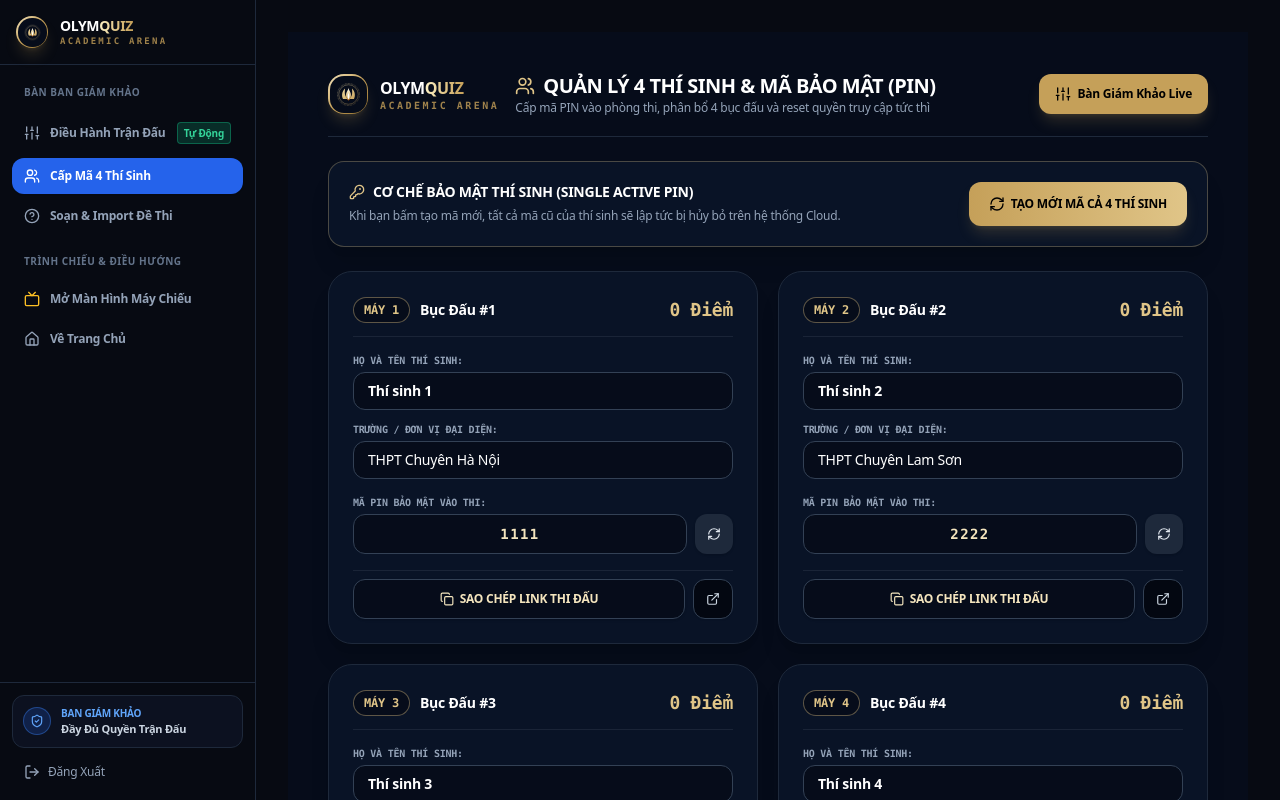
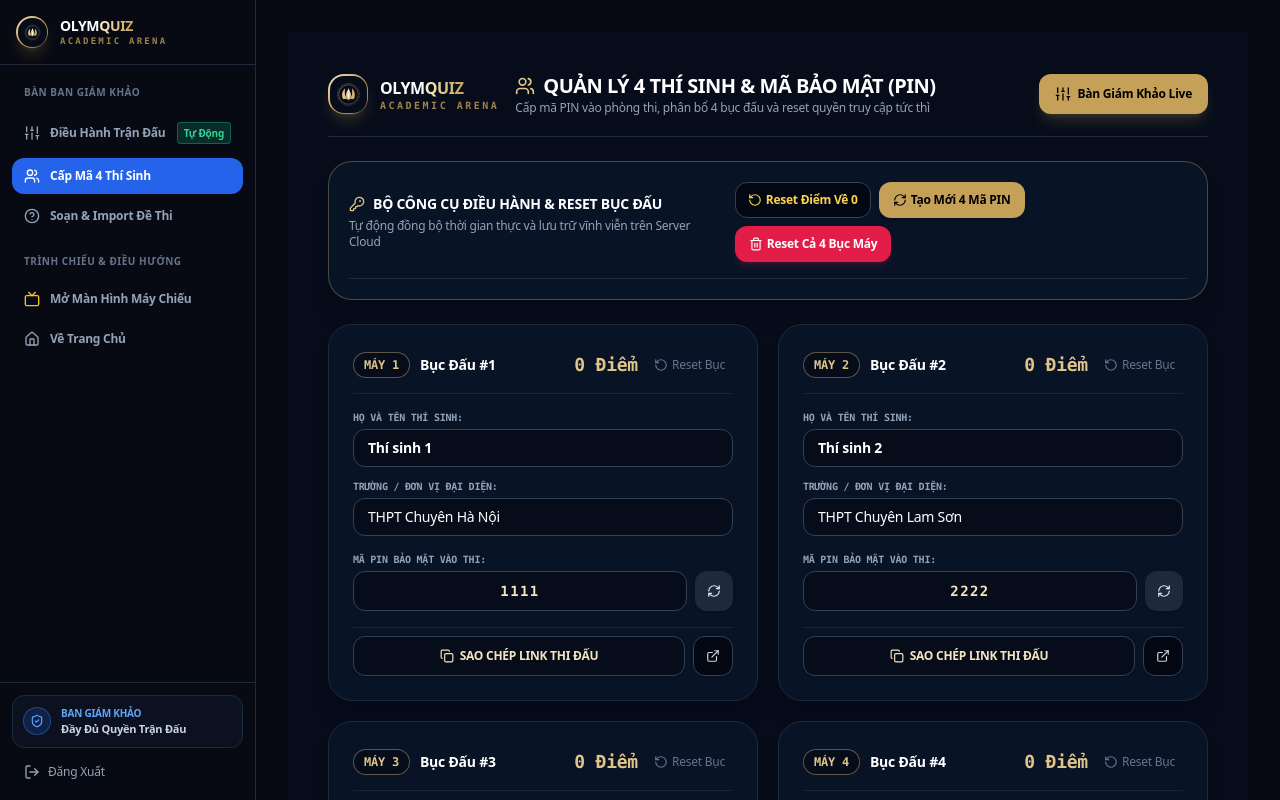
Before and after one commit to mm4you/thitho, a Next.js app: page /admin/players in a window 1280 px wide. Built offline with nearby package versions, Linux system fonts and the light colour scheme; no server answers; sample sign-in values are in the browser's storage.

Commit message:
feat: bo sung day du bo cong cu Reset tung buc may, Reset diem ve 0 va Reset toan bo 4 buc may thi sinh

```diff
--- a/src/app/admin/players/page.tsx
+++ b/src/app/admin/players/page.tsx
@@ -16,12 +16,13 @@
   RefreshCw,
   Copy,
   Check,
-  Eye,
-  EyeOff,
+  RotateCcw,
   Sliders,
   ExternalLink,
   ShieldCheck,
   Sparkles,
+  Trash2,
+  AlertTriangle,
 } from "lucide-react";
 import { Button } from "@/components/ui/button";
 import { BrandLogo } from "@/components/brand/BrandLogo";
@@ -40,6 +41,7 @@
   const [originUrl, setOriginUrl] = useState<string>("");
   const [copiedSlot, setCopiedSlot] = useState<number | null>(null);
   const [copiedAll, setCopiedAll] = useState<boolean>(false);
+  const [statusMessage, setStatusMessage] = useState<string>("");
 
   useEffect(() => {
     if (typeof window !== "undefined") {
@@ -60,7 +62,12 @@
     return () => unsubscribe();
   }, []);
 
-  // ĐỔI TÊN THÍ SINH
+  const showToast = (msg: string) => {
+    setStatusMessage(msg);
+    setTimeout(() => setStatusMessage(""), 3000);
+  };
+
+  // ĐỔI TÊN / TRƯỜNG / PIN THÍ SINH
   const handleUpdatePlayer = (slot: number, field: "name" | "school_name" | "pin_code", value: string) => {
     const updated = matchState.players.map((p) =>
       p.slot_number === slot ? { ...p, [field]: value } : p
@@ -82,15 +89,30 @@
     syncMatchStateToCloud(newState);
     sendGameEvent({ type: "SYNC_STATE", state: newState });
 
-    // Copy mã vào clipboard
     if (typeof navigator !== "undefined" && navigator.clipboard) {
       navigator.clipboard.writeText(newPin).catch(() => {});
       setCopiedSlot(slot);
       setTimeout(() => setCopiedSlot(null), 2500);
     }
+    showToast(`Đã tạo mã mới cho Máy ${slot}: ${newPin}`);
   };
 
-  // 1-CLICK RESET TẤT CẢ MÃ 4 THÍ SINH (HỦY MÃ CŨ TOÀN DIỆN)
+  // 1-CLICK RESET BỤC THÍ SINH CỤ THỂ (Xóa tên, đặt điểm = 0, tạo mã mới)
+  const handleResetSingleSlot = (slot: number) => {
+    const newPin = generateAlphanumericCode(4);
+    const updated = matchState.players.map((p) =>
+      p.slot_number === slot
+        ? { ...p, name: `Thí sinh ${slot}`, school_name: "", score: 0, pin_code: newPin }
+        : p
+    );
+    const newState = { ...matchState, players: updated };
+    setMatchState(newState);
+    syncMatchStateToCloud(newState);
+    sendGameEvent({ type: "SYNC_STATE", state: newState });
+    showToast(`Đã Reset hoàn toàn Bục Máy ${slot} về mặc định!`);
+  };
+
+  // 1-CLICK TẠO MỚI TOÀN BỘ 4 MÃ PIN (HỦY MÃ CŨ)
   const handleGenerateNewPinsForAll = () => {
     const updated = matchState.players.map((p) => ({
       ...p,
@@ -103,6 +125,45 @@
 
     setCopiedAll(true);
     setTimeout(() => setCopiedAll(false), 3000);
+    showToast("Đã tạo mới toàn bộ 4 mã PIN thí sinh!");
+  };
+
+  // 1-CLICK RESET ĐIỂM 4 THÍ SINH VỀ 0
+  const handleResetAllScores = () => {
+    const updated = matchState.players.map((p) => ({ ...p, score: 0 }));
+    const newState = { ...matchState, players: updated };
+    setMatchState(newState);
+    syncMatchStateToCloud(newState);
+    sendGameEvent({ type: "SYNC_STATE", state: newState });
+    showToast("Đã reset điểm số của 4 thí sinh về 0!");
+  };
+
+  // 1-CLICK RESET TOÀN DIỆN CẢ 4 BỤC ĐẤU (TRẬN THI ĐẤU MỚI)
+  const handleResetAllSlotsCompletely = () => {
+    const updated = matchState.players.map((p) => ({
+      ...p,
+      name: `Thí sinh ${p.slot_number}`,
+      school_name: "",
+      score: 0,
+      pin_code: generateAlphanumericCode(4),
+    }));
+    const newState = {
+      ...matchState,
+      players: updated,
+      is_standby: true,
+      is_timer_running: false,
+      is_locked: false,
+      is_revealed: false,
+      is_scored: false,
+      buzzer_winner_slot: null,
+      star_of_hope_slot: null,
+      active_player_slot: null,
+      current_responses: {},
+    };
+    setMatchState(newState);
+    syncMatchStateToCloud(newState);
+    sendGameEvent({ type: "SYNC_STATE", state: newState });
+    showToast("Đã Reset toàn bộ 4 bục đấu sẵn sàng cho trận mới!");
   };
 
   const handleCopyLink = (slot: number) => {
@@ -115,6 +176,7 @@
       setCopiedSlot(slot);
       setTimeout(() => setCopiedSlot(null), 2500);
     }
+    showToast(`Đã sao chép Link & Mã Máy ${slot} vào Clipboard!`);
   };
 
   return (
@@ -143,24 +205,50 @@
           </div>
         </header>
 
-        {/* NÚT TẠO MÃ TỔNG CHO TOÀN BỘ 4 THÍ SINH */}
-        <div className="bg-[#091326] border border-[#e0c588]/30 rounded-2xl p-5 flex flex-col md:flex-row items-center justify-between gap-4 shadow-xl">
+        {/* THÔNG BÁO TOAST NẾU CÓ */}
+        {statusMessage && (
+          <div className="p-3 rounded-2xl bg-emerald-950/60 border border-emerald-500/60 text-emerald-200 text-xs font-bold text-center shadow-lg animate-in fade-in">
+            ✓ {statusMessage}
+          </div>
+        )}
+
+        {/* THANH ĐIỀU KHIỂN & BỘ NÚT RESET TỔNG */}
+        <div className="bg-[#091326] border border-[#e0c588]/30 rounded-3xl p-5 space-y-4 shadow-xl">
+          <div className="flex flex-col md:flex-row items-center justify-between gap-3 border-b border-slate-800 pb-4">
             <div className="space-y-1">
               <h3 className="text-sm font-black text-white uppercase flex items-center gap-2">
-              <KeyRound className="w-4 h-4 text-[#e0c588]" /> CƠ CHẾ BẢO MẬT THÍ SINH (SINGLE ACTIVE PIN)
+                <KeyRound className="w-4 h-4 text-[#e0c588]" /> BỘ CÔNG CỤ ĐIỀU HÀNH & RESET BỤC ĐẤU
               </h3>
-            <p className="text-xs text-slate-400 font-medium leading-relaxed">
-              Khi bạn bấm tạo mã mới, tất cả mã cũ của thí sinh sẽ lập tức bị hủy bỏ trên hệ thống Cloud.
+              <p className="text-xs text-slate-400 font-medium">
+                Tự động đồng bộ thời gian thực và lưu trữ vĩnh viễn trên Server Cloud
               </p>
             </div>
 
+            {/* CÁC NÚT RESET NHANH */}
+            <div className="flex flex-wrap gap-2">
+              <Button
+                onClick={handleResetAllScores}
+                variant="outline"
+                className="border-slate-700 hover:border-amber-500 text-amber-300 font-bold text-xs h-9 px-3 rounded-xl cursor-pointer"
+              >
+                <RotateCcw className="w-3.5 h-3.5 mr-1" /> Reset Điểm Về 0
+              </Button>
+
               <Button
                 onClick={handleGenerateNewPinsForAll}
-            className="bg-gradient-to-r from-[#c5a059] to-[#e0c588] hover:from-[#b48f48] hover:to-[#c5a059] text-black font-black text-xs h-11 px-5 rounded-xl cursor-pointer shadow-lg shadow-[#c5a059]/20 shrink-0"
+                className="bg-[#c5a059] hover:bg-[#b48f48] text-black font-black text-xs h-9 px-3.5 rounded-xl cursor-pointer shadow-md"
               >
-            <RefreshCw className="w-4 h-4 mr-1.5" />
-            {copiedAll ? "ĐÃ TẠO MỚI TOÀN BỘ 4 MÃ!" : "TẠO MỚI MÃ CẢ 4 THÍ SINH"}
+                <RefreshCw className="w-3.5 h-3.5 mr-1" /> Tạo Mới 4 Mã PIN
               </Button>
+
+              <Button
+                onClick={handleResetAllSlotsCompletely}
+                className="bg-rose-600 hover:bg-rose-500 text-white font-black text-xs h-9 px-3.5 rounded-xl cursor-pointer shadow-md shadow-rose-600/20"
+              >
+                <Trash2 className="w-3.5 h-3.5 mr-1" /> Reset Cả 4 Bục Máy
+              </Button>
+            </div>
+          </div>
         </div>
 
         {/* DANH SÁCH 4 BỤC ĐẤU THÍ SINH */}
@@ -182,9 +270,22 @@
                     <span className="text-sm font-bold text-white">Bục Đấu #{slot}</span>
                   </div>
 
+                  <div className="flex items-center gap-2">
                     <span className="font-mono text-lg font-black text-[#e0c588]">
                       {p.score} Điểm
                     </span>
+
+                    {/* NÚT RESET RIÊNG CHO BỤC NÀY */}
+                    <Button
+                      size="sm"
+                      variant="ghost"
+                      onClick={() => handleResetSingleSlot(slot)}
+                      className="text-slate-500 hover:text-rose-400 hover:bg-rose-950/40 h-8 px-2 rounded-lg cursor-pointer transition-colors"
+                      title={`Reset Bục Máy ${slot}`}
+                    >
+                      <RotateCcw className="w-3.5 h-3.5 mr-1" /> Reset Bục
+                    </Button>
+                  </div>
                 </div>
 
                 <div className="space-y-3">
```
Lines whose indentation alone changed are shown as unchanged.
